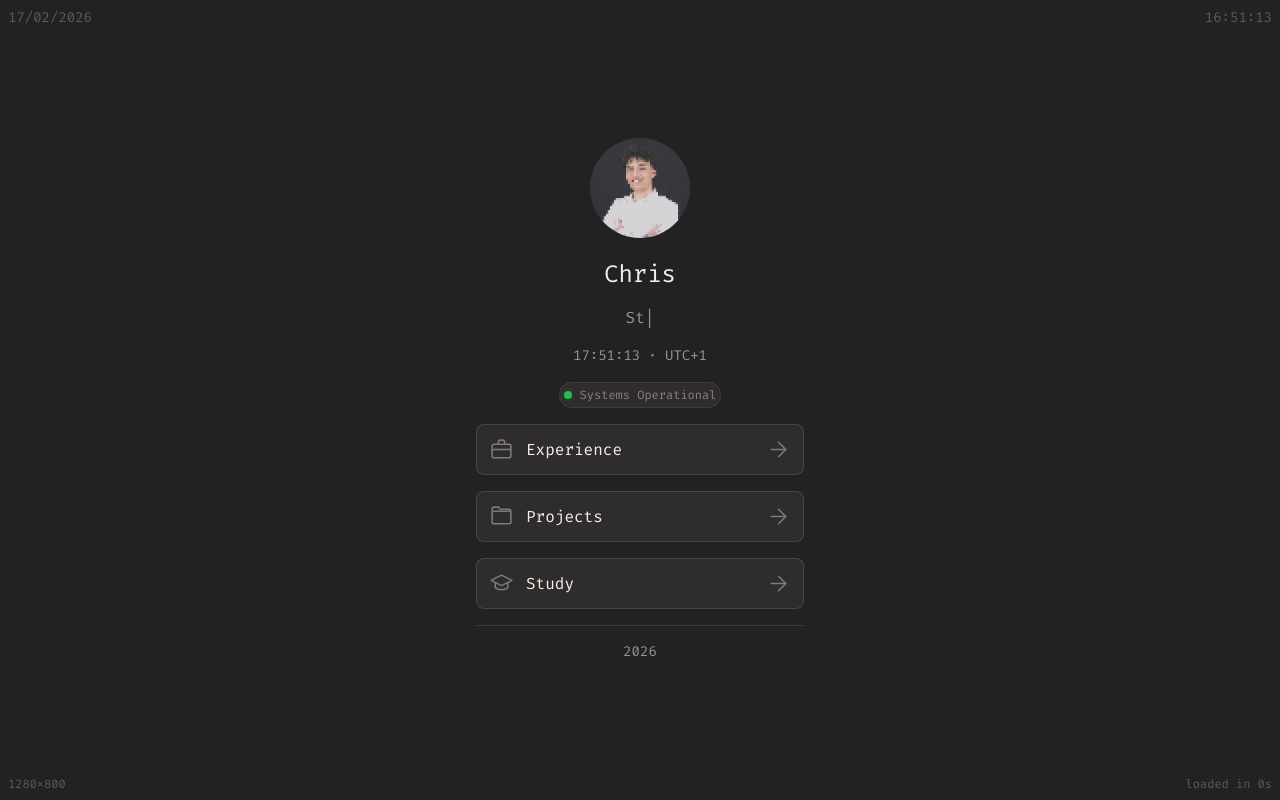
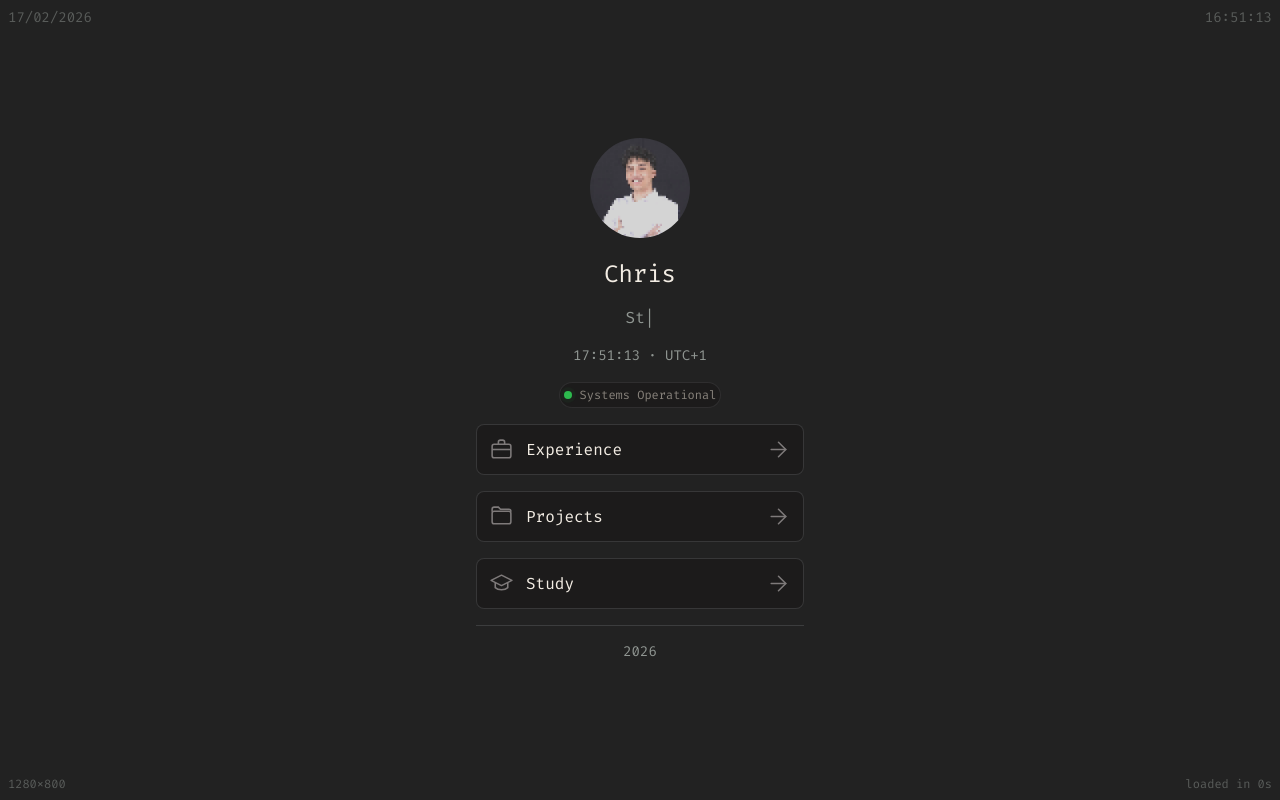
Before and after one commit to chris911e/portfolio-frontend, a React (Vite) app: page / in a window 1280 px wide. Built offline with nearby package versions, Linux system fonts and the light colour scheme.

Commit message:
feat: changed secondary

```diff
--- a/src/constants/theme.ts
+++ b/src/constants/theme.ts
@@ -1,7 +1,7 @@
 export const defaultTheme = {
     colors: {
         primary: "bg-[#222222]",
-        secondary: "bg-[#2E2C2C]"
+        secondary: "bg-[#1C1B1B]"
     },
     text: {
         primary: "text-[#f3ede4]",
```
